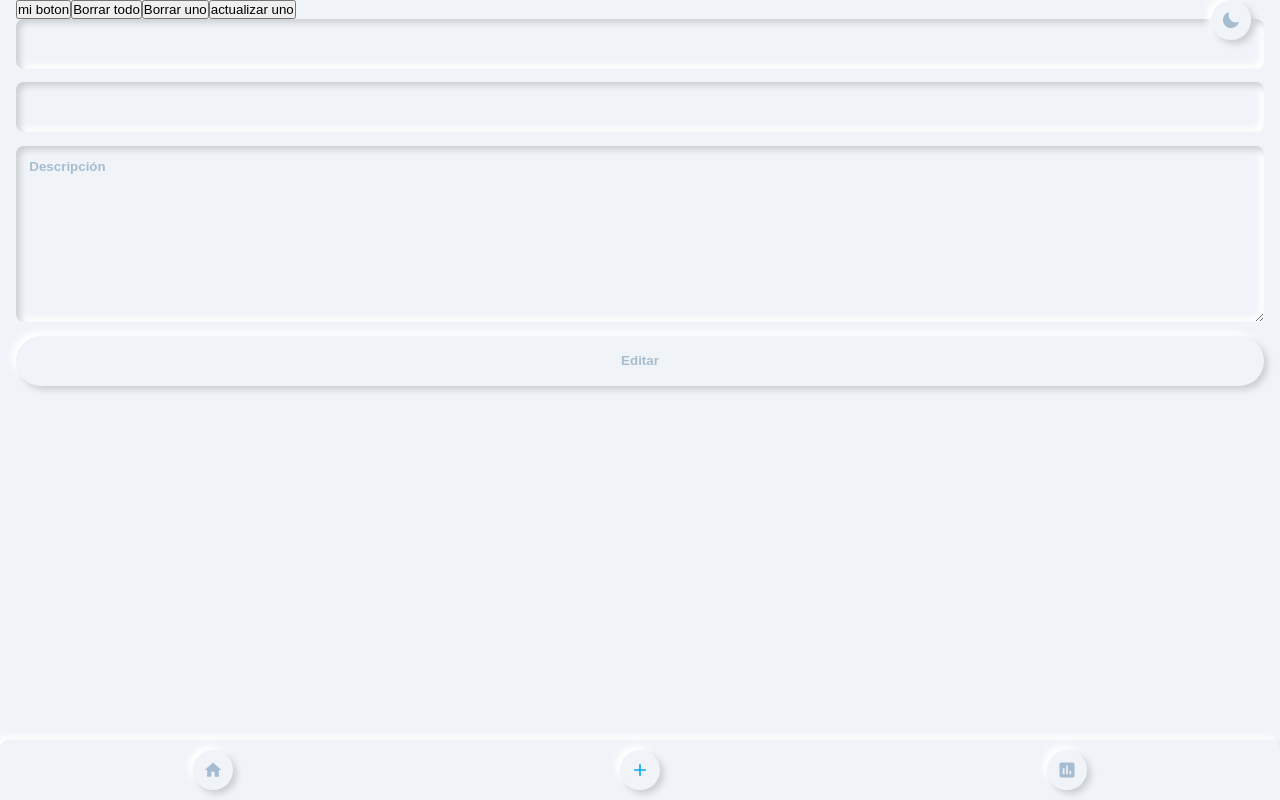
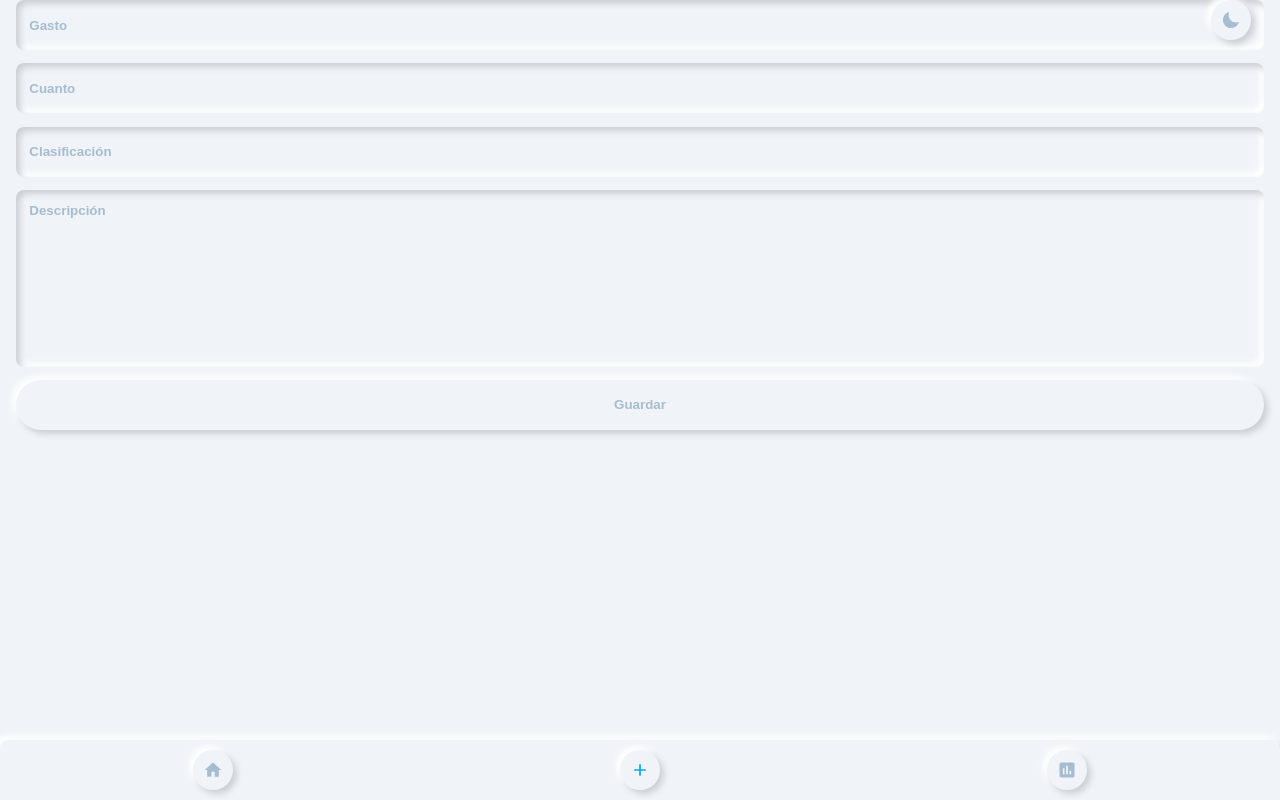
Before and after one commit to mauriciobrito7/react-budget-app, a React (Create React App) app: page /new in a window 1280 px wide. Built offline with nearby package versions, Linux system fonts and the light colour scheme; a web font is replaced by a local one.

Commit message:
refactorizando mi codigo

```diff
--- a/src/components/ExpenseForm.jsx
+++ b/src/components/ExpenseForm.jsx
@@ -1,95 +1,160 @@
-import React, { useContext } from "react";
+import React, { useContext, useState } from "react";
 import "./ExpenseForm.scss";
+import uuid from "uuid/v4";
+// Context
 import { ThemeContext } from "../App";
 import { expenseContext } from "../context/ExpenseContext/ExpenseContext";
+// Types
+import {
+  SAVE,
+  DELETE,
+  DELETE_ALL,
+  EDIT
+} from "../context/ExpenseContext/types";
+// Components
+import Alert from "./Alert";
 
-const ExpenseForm = () =>
-  // {
-  //   // edit,
-  //   // charge,
-  //   // amount,
-  //   // handleCharge,
-  //   // handleAmount,
-  //   // handleSubmit
-  // }
-  {
-    // Theme
+const ExpenseForm = () => {
+  // Contexts
   const { theme } = useContext(ThemeContext);
   const { expenses, dispatch } = useContext(expenseContext);
-    const newExpense = {
-      id: 1,
-      charge: "prueba",
-      amount: 1
+
+  // single expense
+  const [expense, setExpense] = useState({
+    id: uuid(),
+    charge: "",
+    amount: "",
+    label: "",
+    description: ""
+  });
+
+  // alert
+  const [alert, setAlert] = useState({ show: false });
+  // edit
+  const [edit, setEdit] = useState(false);
+  // edit item
+  const [id, setId] = useState(0);
+
+  // ********** functionality *********
+  const handleCharge = e => {
+    setExpense({ ...expense, charge: e.target.value });
+  };
+
+  const handleAmount = e => {
+    setExpense({ ...expense, amount: e.target.value });
+  };
+
+  const handleLabel = e => {
+    setExpense({ ...expense, label: e.target.value });
+  };
+
+  const handleDescription = e => {
+    setExpense({ ...expense, description: e.target.value });
+  };
+
+  const handleSubmit = e => {
+    e.preventDefault();
+    if (expense.charge !== "" && expense.amount > 0) {
+      if (!edit) {
+        // from our reducer
+        dispatch({ type: SAVE, expense });
+        handleAlert("success", "el gasto fue agregado");
+      } else {
+        // from our reducer
+        dispatch({ type: EDIT, editedExpense: expense });
+        setEdit(false);
+        handleAlert("success", "el gasto fue editado");
+      }
+      setExpense({
+        id: "",
+        charge: "",
+        amount: "",
+        label: "",
+        description: ""
+      });
+    } else {
+      // handle alert called
+      handleAlert("danger", "el gasto tiene que ser mayor a 0");
+    }
+  };
+
+  // handle edit
+  const handleEdit = (e, id) => {
+    e.preventDefault();
+    setEdit(true);
+    let expense = expenses.find(expense => expense.id === id);
+    setExpense(expense);
+  };
+
+  const handleAlert = (type, text) => {
+    setAlert({ show: true, type, text });
+
+    // hide alert past 3 seconds
+    setTimeout(() => {
+      setAlert({ show: false });
+    }, 3000);
   };
 
   return (
     <div>
-        <button onClick={() => dispatch({ type: "SAVE", expense: newExpense })}>
-          mi boton
-        </button>
-        <button
-          onClick={() => dispatch({ type: "DELETE_ALL", expense: newExpense })}
-        >
-          Borrar todo
-        </button>
-        <button onClick={() => dispatch({ type: "DELETE", id: 1 })}>
-          Borrar uno
-        </button>
-
-        <button
-          onClick={() =>
-            dispatch({
-              type: "EDIT",
-              id: 1,
-              charge: "prueba2",
-              amount: 2
-            })
-          }
-        >
-          actualizar uno
-        </button>
-
-        <form className="form">
-          {/* {console.log(expenseContext.expenses.map(expense => expense))}
-        {console.log(expenseContext.dispatch("HANDLE_SUBMIT"))} */}
+      {alert.show && <Alert type={alert.type} text={alert.text} />}
+      <form className="form" onSubmit={handleSubmit}>
         <div className="form-group">
           {/*To conect the value with the variable */}
           <input
             type="text"
             className={`${theme} form-control`}
-              // id="charge"
-              // name="charge"
-              // placeholder="Gasto"
-              // value={charge}
-              // onChange={handleCharge}
+            id="charge"
+            name="charge"
+            placeholder="Gasto"
+            value={expense.charge}
+            onChange={handleCharge}
           />
         </div>
         <div className="form-group">
-            {/*To conect the value with the variable */}
           <input
             type="number"
             className={`${theme} form-control`}
-              // id="amount"
-              // name="amount"
-              // placeholder="Cuanto"
-              // value={amount}
-              // onChange={handleAmount}
+            id="amount"
+            name="amount"
+            placeholder="Cuanto"
+            value={expense.amount}
+            onChange={handleAmount}
           />
+        </div>
+        <div className="form-control">
+          <input
+            type="text"
+            className={`${theme} form-control`}
+            id="amount"
+            name="amount"
+            placeholder="Clasificación"
+            value={expense.label}
+            onChange={handleLabel}
+          />
+        </div>
+        <div className="form-control">
           <textarea
             placeholder="Descripción"
             className={`${theme} form-control`}
             id=""
             cols="30"
             rows="10"
+            style={{ resize: "none" }}
+            value={expense.description}
+            onChange={handleDescription}
           ></textarea>
         </div>
 
         <button type="submit" className={`btn ${theme}`}>
-            {true ? "Editar" : "Guardar"}
+          {edit ? "Editar" : "Guardar"}
         </button>
 
         {expenses.map(expense => (
-            <li key={expense.id}>{expense.charge}</li>
+          <li key={expense.id}>
+            {expense.id}
+            <button onClick={e => handleEdit(e, expense.id)}>editar</button>
+          </li>
         ))}
       </form>
     </div>
--- a/src/context/ExpenseContext/ExpenseContext.jsx
+++ b/src/context/ExpenseContext/ExpenseContext.jsx
@@ -1,5 +1,5 @@
 import React, { useEffect } from "react";
-
+import { SAVE, DELETE, DELETE_ALL, GET, EDIT } from "./types";
 // Valores iniciales
 const initialExpenses = localStorage.getItem("expenses")
   ? JSON.parse(localStorage.getItem("expenses"))
@@ -11,18 +11,17 @@ export const expenseContext = React.createContext(initialExpenses);
 // Reducer
 const reducer = (expenses, action) => {
   switch (action.type) {
-    case "SAVE":
+    case SAVE:
       return save(expenses, action.expense);
-    case "DELETE":
+    case DELETE:
       return deleteOne(expenses, action.id);
-    case "DELETE_ALL":
+    case DELETE_ALL:
       return deleteAll(expenses);
-    case "GET":
-      return get(expenses, action.id);
-    case "EDIT":
-      return edit(expenses, action.id, action.charge, action.amount);
+    case EDIT:
+      return edit(expenses, action.editedExpense);
 
     default:
+      console.log("No ha hecho una selección correcta");
       return expenses;
   }
 };
@@ -38,14 +37,10 @@ const deleteOne = (expenses, id) => {
 const deleteAll = () => {
   return [];
 };
-// get an expense
-const get = (expenses, id) => {
-  return expenses.find(expense => expense.id === id);
-};
 // edit an expense
-const edit = (expenses, id, charge, amount) => {
+const edit = (expenses, editedExpense) => {
   let tempExpenses = expenses.map(expense => {
-    return expense.id === id ? { ...expense, charge, amount } : expense;
+    return expense.id === editedExpense.id ? editedExpense : expense;
   });
   return tempExpenses;
 };
--- a/src/context/ExpenseContext/types.js
+++ b/src/context/ExpenseContext/types.js
@@ -0,0 +1,5 @@
+export const SAVE = "SAVE"
+export const DELETE = "DELETE"
+export const DELETE_ALL = "DELETE_ALL"
+export const GET = "GET"
+export const EDIT = "EDIT"
```
Lines whose indentation alone changed are shown as unchanged.
